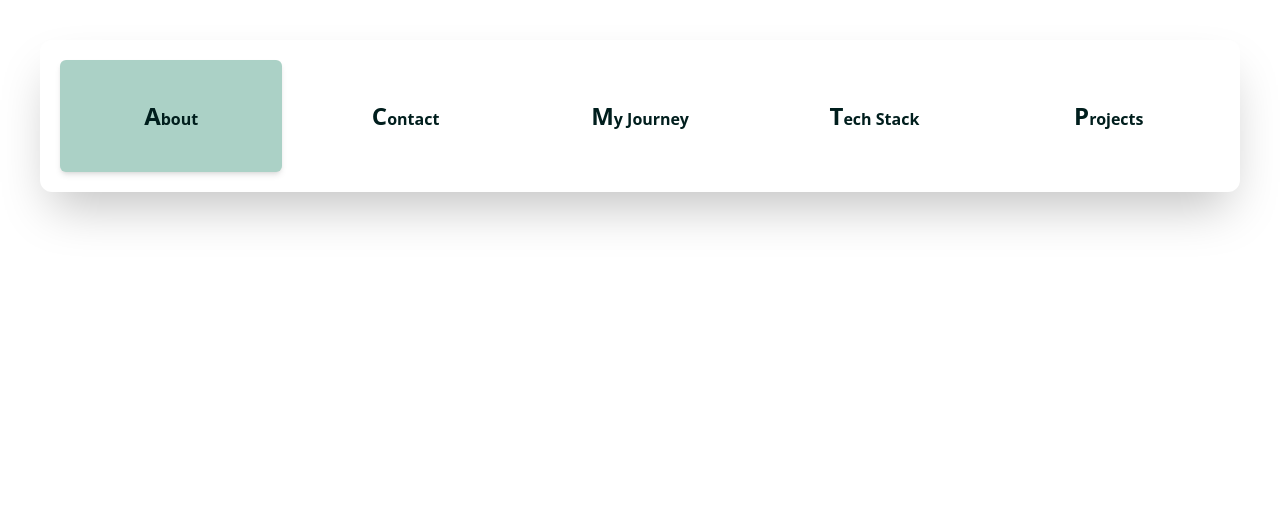
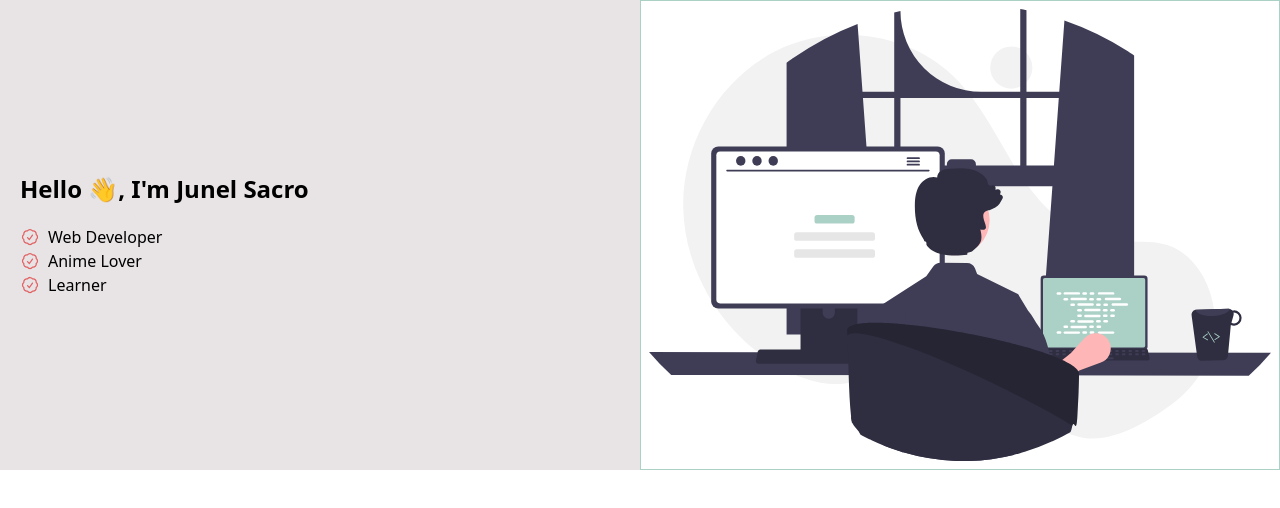
Before and after one commit to zacro14/junel, a Next.js app: page / in a window 1280 px wide. Shown: the top 508 px of the page. Built offline with nearby package versions, Linux system fonts and the light colour scheme.

Commit message:
feat: add about section(#2)

```diff
--- a/pages/index.tsx
+++ b/pages/index.tsx
@@ -1,9 +1,34 @@
-import { Header } from "components/header";
+import Image from 'next/image'
+import Programming from 'images/programming.svg'
+import { CheckBadgeIcon } from '@heroicons/react/24/outline'
 
 export default function Home() {
-  return (
-    <div className="font-bold">
-      <Header />
-    </div>
-  );
+    return (
+        <div className="container mx-auto">
+            <div className="grid grid-cols-2 items-center justify-center h-64">
+                <div className="bg-main h-full p-5 text-center flex items-start justify-center flex-col border border-hidden">
+                    <h1 className="font-bold text-2xl">
+                        Hello 👋, I'm Junel Sacro
+                    </h1>
+                    <div className="flex flex-col items-start pt-5">
+                        <div className="flex items-center ">
+                            <CheckBadgeIcon className="h-5 w-5 mr-2 text-tertiary" />
+                            <span>Web Developer</span>
+                        </div>
+                        <div className="flex items-center">
+                            <CheckBadgeIcon className="h-5 w-5 mr-2 text-tertiary" />
+                            <span>Anime Lover</span>
+                        </div>
+                        <div className="flex items-center">
+                            <CheckBadgeIcon className="h-5 w-5 mr-2 text-tertiary" />
+                            <span>Learner</span>
+                        </div>
+                    </div>
+                </div>
+                <span className="full p-2 border-secondary border">
+                    <Image className="h-full" src={Programming} alt={'Me'} />
+                </span>
+            </div>
+        </div>
+    )
 }
```
